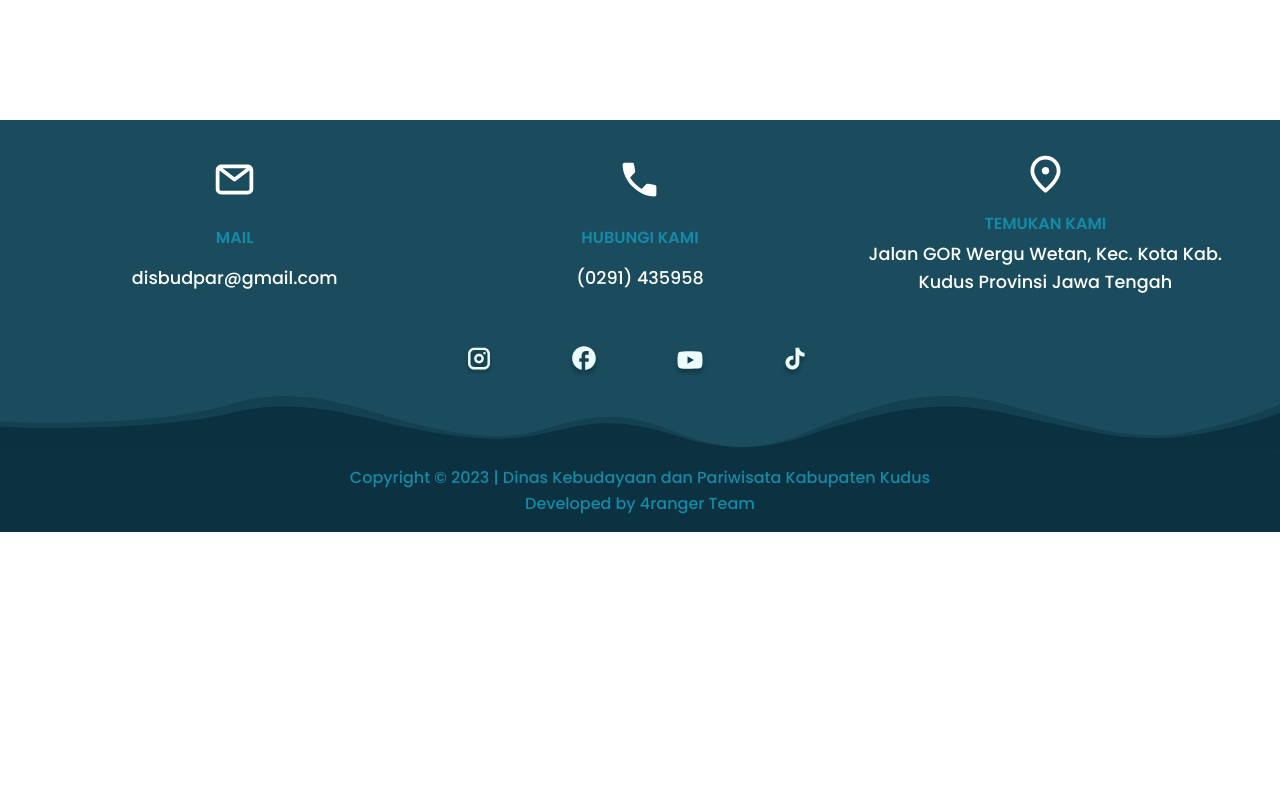
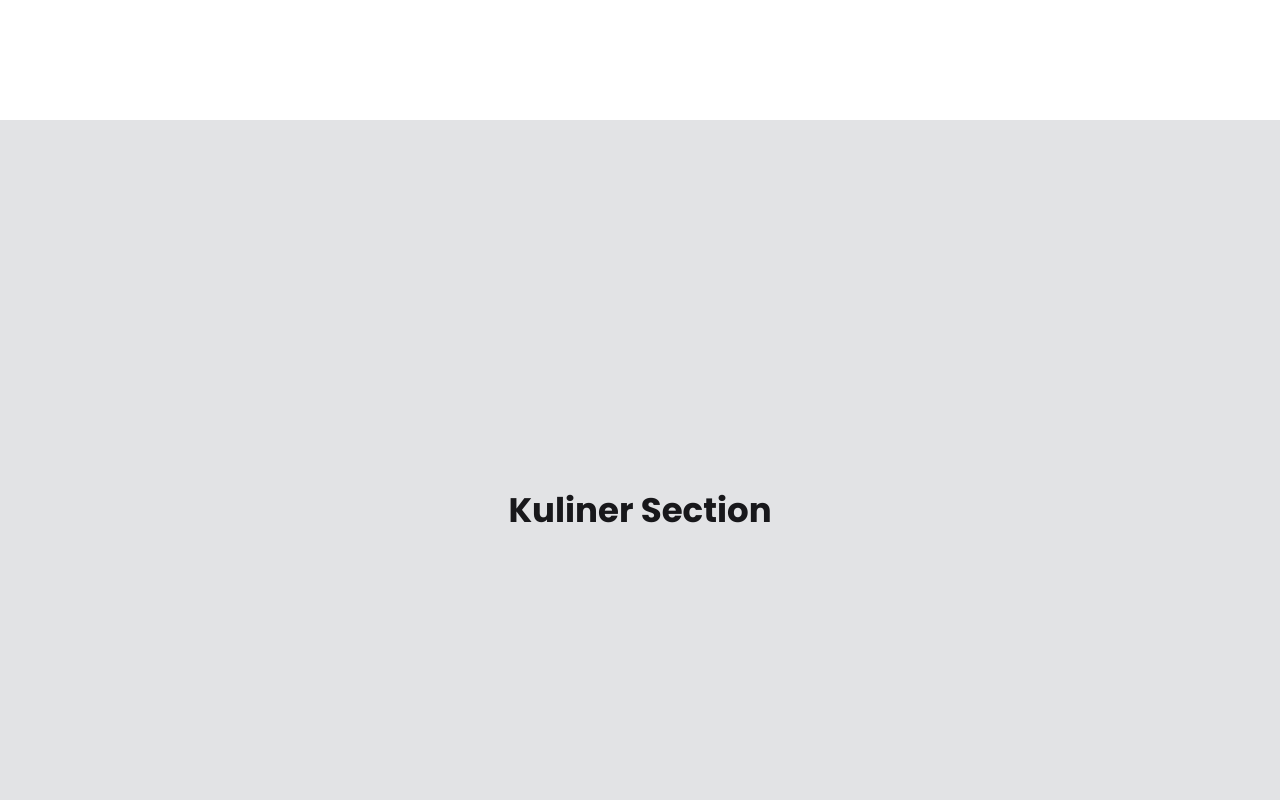
Before and after one commit to RoyhanRPL2/NorthExpo-project, a Vue app: page /home in a window 1280 px wide. Shown: the part 1400-2200 px from the top of the page. Before the commit the page ends 1932 px from the top, so only its background shows below. Built offline with nearby package versions, Linux system fonts and the light colour scheme.

Commit message:
feat: [MW] add Home Page

```diff
--- /dev/null
+++ b/src/components/KulinerSection.vue
@@ -0,0 +1,27 @@
+<template>
+    <div class="container">
+        <h1>Kuliner Section</h1>
+    </div>
+</template>
+
+<style scoped>
+.container {
+    width: 100%;
+    height: 100vh;
+    background-color: var(--color-theme-100);
+    display: flex;
+    justify-content: center;
+    align-items: center;
+}
+
+.container h1 {
+    font-size: 34px;
+    font-weight: 700;
+    line-height: 1.3;
+    color: var(--color-theme-950);
+    margin-top: 20px;
+    margin-bottom: 40px;
+    max-width: 600px;
+    text-align: center;
+}
+</style>
--- a/src/views/HomeView.vue
+++ b/src/views/HomeView.vue
@@ -4,6 +4,7 @@
 import MainSection from '../components/MainSection.vue';
 import AboutSection from '../components/AboutSection.vue';
 import footerComponent from '../components/footer.vue';
+import KulinerSection from '../components/KulinerSection.vue';
 </script>
 
 <template>
@@ -13,5 +14,6 @@ import footerComponent from '../components/footer.vue';
     <!-- <TheWelcome /> -->
   </main>
   <AboutSection />
+  <KulinerSection />
   <footerComponent/>
 </template>
```
